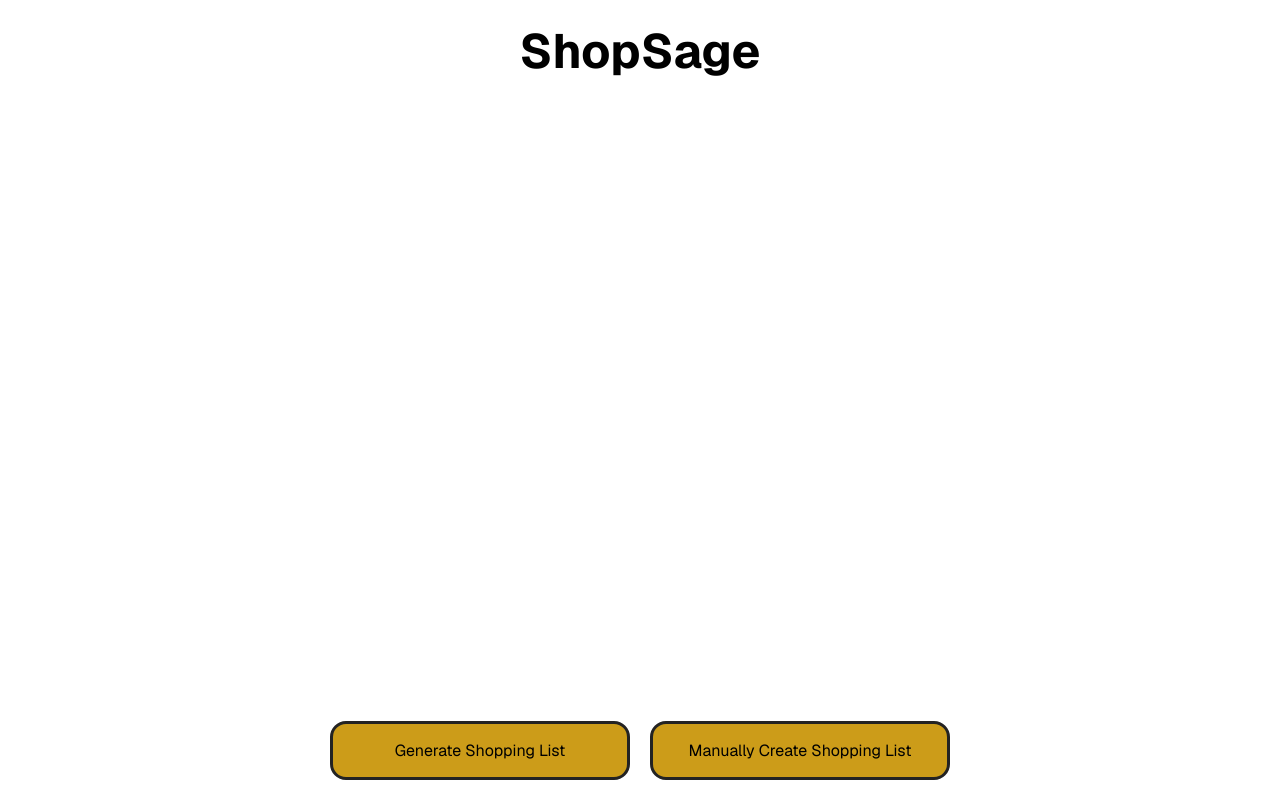
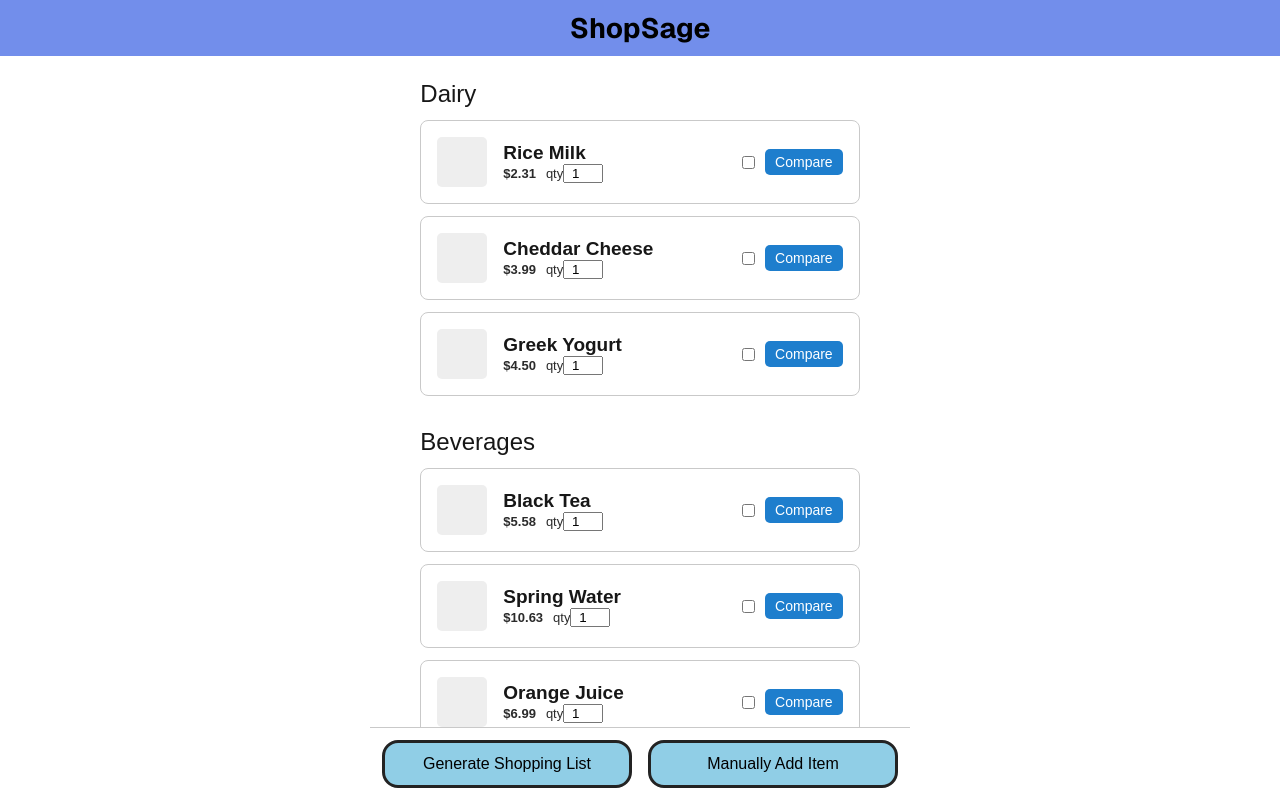
Before and after one commit to fu351/ShopSage-seniordesignproject, a Next.js app in the folder apps/frontend/: page / in a window 1280 px wide. Built offline with nearby package versions, Linux system fonts and the light colour scheme.

Commit message:
basic ui

```diff
--- a/apps/frontend/app/globals.css
+++ b/apps/frontend/app/globals.css
@@ -2,6 +2,7 @@
     --background: #ffffff;
     --foreground: #171717;
   }
+
   /*
   @media (prefers-color-scheme: dark) {
     :root {
@@ -35,6 +36,7 @@
     color: inherit;
     text-decoration: none;
   }
+
   /*
   @media (prefers-color-scheme: dark) {
     html {
@@ -43,6 +45,7 @@
   }
   */
 
+  /* Page Contents */
   .page-container {
     height: 100vh;
     display: flex;
@@ -52,33 +55,132 @@
     margin: 0;
   }
 
-  .title {
-    font-size: 48px;
+  /* Title Bar */
+  .title-bar {
+    position: fixed;
+    top: 0;
+    left: 0;
+    width: 100%;
+    background-color: rgb(114, 142, 235);
+    z-index: 100;
+    padding: 10px;
+    text-align: center;
+    font-size: 28px;
     font-weight: bold;
-    margin-top: 20px;
     color: rgb(0, 0, 0);
   }
 
+
+  /* Bottom Buttons */
   .button-container {
+    position: fixed;
+    bottom: 0;
+    background-color: rgb(255, 255, 255);
+    padding: 12px;
     display: flex;
     justify-content: center;
-    gap: 20px;
-    margin-bottom: 20px;
+    gap: 16px;
+    border-top: 1px solid rgb(201, 201, 201);
   }
 
   .button {
-    padding: 16px 24px;
-    background-color: #cc9c19;
+    padding: 12px;
+    background-color: rgb(144, 206, 230);
     color: rgb(0, 0, 0);
     border-radius: 16px;
     border-width: 3px;
     border-color: rgb(35, 35, 35);
     border-style: solid;
-    font-size: 1rem;
-    width: 300px;
+    font-size: 16px;
+    width: 250px;
   }
 
   .button:hover {
-    background-color: #977312;
+    background-color: rgb(101, 147, 165);
     cursor: pointer;
   }
+
+
+  /* Shopping List */
+  .shopping-list {
+    display: flex;
+    flex-direction: column;
+    gap: 12px;
+    padding-bottom: 90px;
+    padding-top: 60px;
+  }
+
+  .category-row {
+    font-size: 24px; /* Adjust size as needed */
+    margin-top: 20px; /* Adds spacing above */
+  }
+
+  .shopping-item {
+    display: flex;
+    align-items: center;
+    gap: 16px;
+    padding: 16px;
+    border: 1px solid rgb(201, 201, 201);
+    border-radius: 8px;
+    background-color: rgb(255, 255, 255);
+  }
+
+  .image-placeholder {
+    width: 50px;
+    height: 50px;
+    background-color: rgb(238, 238, 238);
+    border-radius: 5px;
+  }
+
+  .item-details {
+    flex-grow: 1;
+    text-align: left;
+  }
+
+  .item-name {
+    font-size: 19px;
+    font-weight: bold;
+    display: block;
+  }
+
+  .price-quantity {
+    display: flex;
+    align-items: center;
+    gap: 10px;
+    font-size: 13px;
+    color: rgb(43, 43, 43);
+  }
+
+  .price {
+    font-weight: bold;
+    color: rgb(43, 43, 43);
+  }
+
+  .price-quantity input {
+    width: 40px;
+    text-align: center;
+  }
+
+  .actions {
+    display: flex;
+    align-items: center;
+    gap: 10px;
+  }
+
+  .view-similar {
+    background-color: rgb(30, 126, 205);
+    color: rgb(255, 255, 255);
+    padding: 5px 10px;
+    border: none;
+    border-radius: 5px;
+    cursor: pointer;
+    font-size: 14px;
+  }
+
+  .view-similar:hover {
+    background-color: rgb(20, 90, 147);
+  }
+
+  input[type="checkbox"]:hover {
+    cursor: pointer;
+  }
--- a/apps/frontend/app/page.js
+++ b/apps/frontend/app/page.js
@@ -1,35 +1,122 @@
-"use client"; // This makes the component interactive
+"use client";
+
+import { useState } from "react";
 
 export default function Home() {
-  const handleGenerateList = () => {
-    console.log("Generating shopping list...");
-    // Add logic here for generating the shopping list
+  {/* SAMPLE DATA */}
+  const [shoppingList, setShoppingList] = useState([
+    { id: 1, category: "Dairy", name: "Rice Milk", price: 2.31, quantity: 1, selected: false },
+    { id: 2, category: "Dairy", name: "Cheddar Cheese", price: 3.99, quantity: 1, selected: false },
+    { id: 3, category: "Dairy", name: "Greek Yogurt", price: 4.50, quantity: 1, selected: false },
+    { id: 4, category: "Beverages", name: "Black Tea", price: 5.58, quantity: 1, selected: false },
+    { id: 5, category: "Beverages", name: "Spring Water", price: 10.63, quantity: 1, selected: false },
+    { id: 6, category: "Beverages", name: "Orange Juice", price: 6.99, quantity: 1, selected: false },
+    { id: 7, category: "Frozen", name: "Frozen Blueberries", price: 4.99, quantity: 1, selected: false },
+    { id: 8, category: "Frozen", name: "Frozen Peas", price: 2.15, quantity: 1, selected: false },
+    { id: 9, category: "Frozen", name: "Frozen Pizza", price: 8.49, quantity: 1, selected: false },
+    { id: 10, category: "Frozen", name: "Frozen Chicken Nuggets", price: 7.99, quantity: 1, selected: false },
+    { id: 11, category: "Produce", name: "Avocados", price: 3.48, quantity: 1, selected: false },
+    { id: 12, category: "Produce", name: "Bananas", price: 1.99, quantity: 1, selected: false },
+    { id: 13, category: "Produce", name: "Carrots", price: 2.79, quantity: 1, selected: false },
+    { id: 14, category: "Produce", name: "Bell Peppers", price: 4.29, quantity: 1, selected: false },
+    { id: 15, category: "Bakery", name: "Whole Wheat Bread", price: 3.99, quantity: 1, selected: false },
+    { id: 16, category: "Bakery", name: "Bagels", price: 4.99, quantity: 1, selected: false },
+  ]);
+
+  {/* Quantity Change Box */}
+  const handleQuantityChange = (id, newQuantity) => {
+    setShoppingList((prevList) =>
+      prevList.map((item) =>
+        item.id === id ? { ...item, quantity: newQuantity } : item
+      )
+    );
+  };
+
+  {/* Selection */}
+  const toggleSelection = (id) => {
+    setShoppingList((prevList) =>
+      prevList.map((item) =>
+        item.id === id ? { ...item, selected: !item.selected } : item
+      )
+    );
+  };
+
+  {/* View Similar Button */}
+  const handleViewSimilar = (name) => {
+    alert(`Viewing similar items for ${name}`);
   };
 
   return (
     <div className="page-container">
-      <div
-        className="title"
-        style={{fontFamily: "var(--font-geist-sans)"}}
-      >
+      {/* Title Header */}
+      <div className="title-bar" style={{ fontFamily: "var(--font-geist-sans)" }}>
         ShopSage
       </div>
 
+      {/* Shopping List */}
+      <div className="shopping-list">
+        {shoppingList.reduce((acc, item, index, array) => {
+          // Insert category row if it's the first item of a category
+          if (index === 0 || array[index - 1].category !== item.category) {
+            acc.push(
+              <div key={item.category} className="category-row">
+                {item.category}
+              </div>
+            );
+          }
+
+          // Add shopping item
+          acc.push(
+            <div key={item.id} className="shopping-item">
+              <div className="image-placeholder"></div>
+
+              <div className="item-details">
+                <span className="item-name">{item.name}</span>
+                <div className="price-quantity">
+                  <span className="price">${item.price.toFixed(2)}</span>
+                  <label>
+                    qty
+                    <input
+                      type="number"
+                      value={item.quantity}
+                      min="1"
+                      onChange={(e) =>
+                        handleQuantityChange(item.id, parseInt(e.target.value) || 1)
+                      }
+                    />
+                  </label>
+                </div>
+              </div>
+
+              <div className="actions">
+                {/* Checkbox */}
+                <input
+                  type="checkbox"
+                  checked={item.selected}
+                  onChange={() => toggleSelection(item.id)}
+                />
+                {/* View Similar Button */}
+                <button
+                  className="view-similar"
+                  onClick={() => handleViewSimilar(item.name)}
+                >
+                  Compare
+                </button>
+              </div>
+            </div>
+          );
+
+          return acc;
+        }, [])}
+      </div>
+
+      {/* Buttons */}
       <div className="button-container">
-        <button
-          onClick={handleGenerateList}
-          className="button"
-          style={{fontFamily: "var(--font-geist-sans)"}}
-        >
+        <button className="button">
           Generate Shopping List
         </button>
-
-        <button
-          onClick={handleGenerateList}
-          className="button"
-          style={{fontFamily: "var(--font-geist-sans)"}}
-        >
-          Manually Create Shopping List
+        <button className="button">
+          Manually Add Item
         </button>
       </div>
     </div>
```
